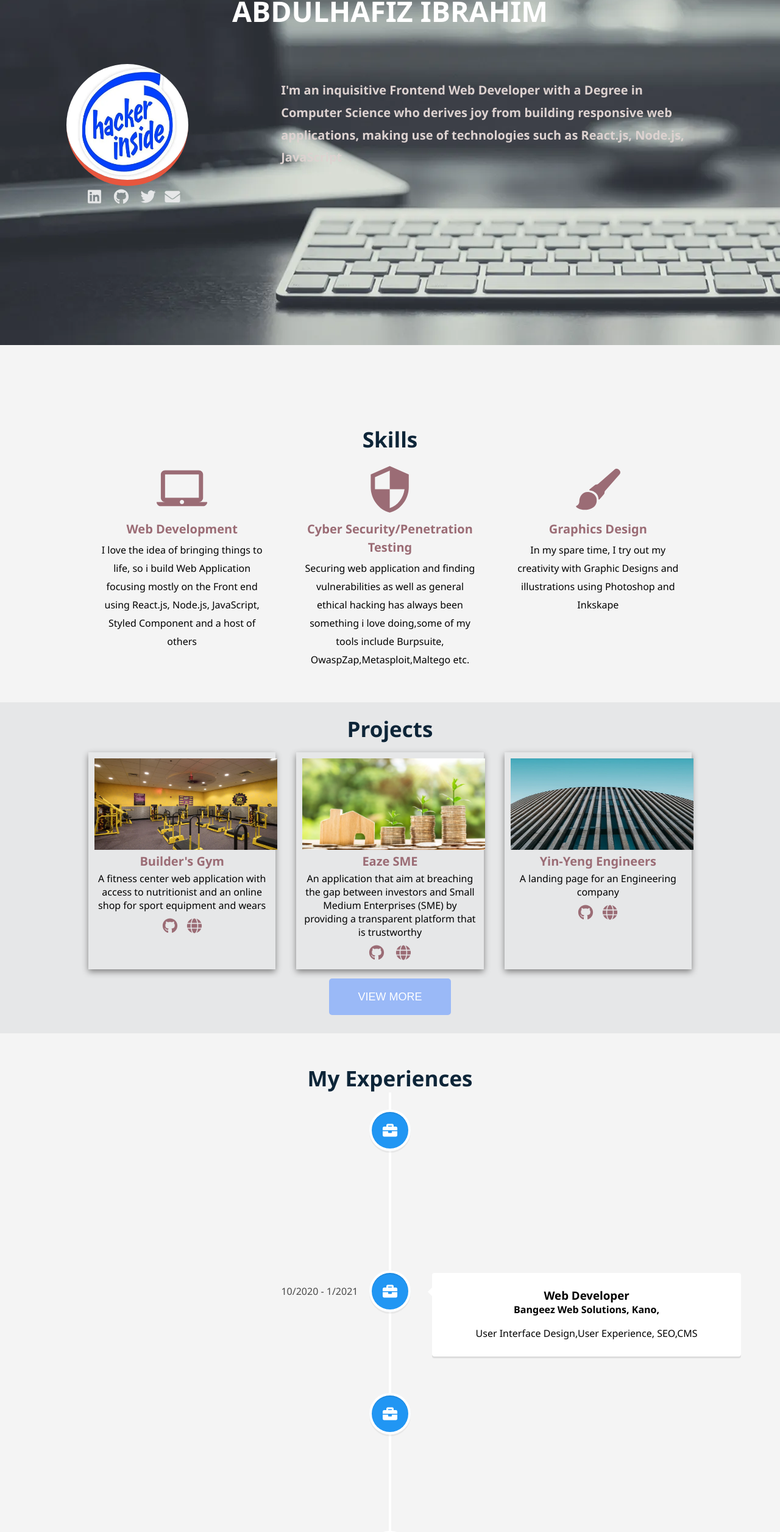
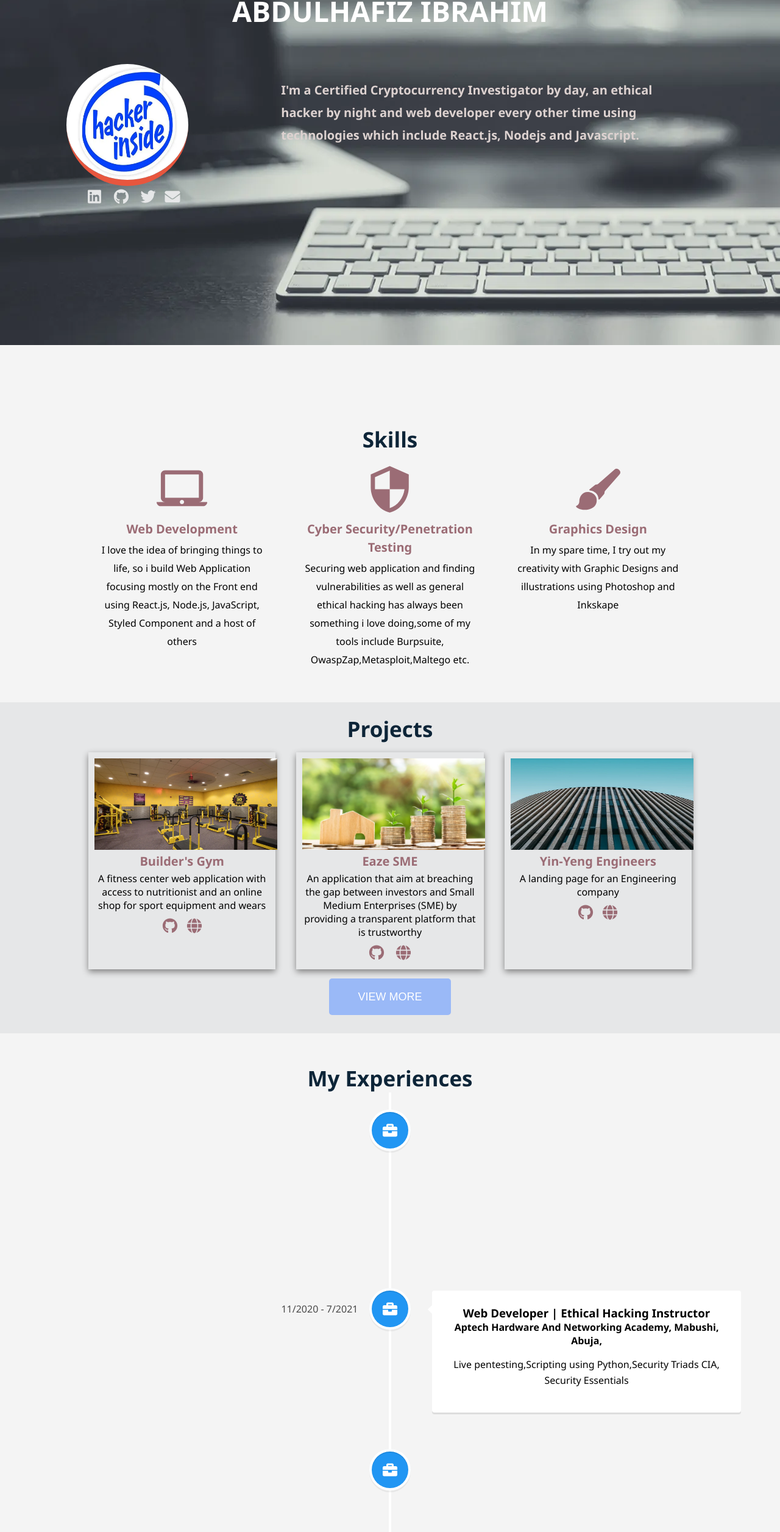
Before and after one commit to elfizzy/folio, a React (Create React App) app: page / in a window 1280 px wide. Shown: the part 114-2627 px from the top of the page at 61% size. Built offline with nearby package versions, Linux system fonts and the light colour scheme.

Commit message:
update to skills and overview

```diff
--- a/src/components/navBars/About.js
+++ b/src/components/navBars/About.js
@@ -20,8 +20,8 @@
 
       </div>
       <div className="disc">
-        <p>I'm an inquisitive Frontend Web Developer with a Degree in Computer Science who derives joy
-          from building responsive web applications, making use of technologies such as React.js, Node.js, JavaScript
+        <p>I'm a Certified Cryptocurrency Investigator by day, an ethical hacker by night and web developer every other time using technologies which
+          include React.js, Nodejs and Javascript.
         </p>
       </div>
       {/* <div className="boxing ">
--- a/src/components/navBars/Experiance.js
+++ b/src/components/navBars/Experiance.js
@@ -17,7 +17,23 @@
     className="vertical-timeline-element--work"
     contentStyle={{ background: 'rgb(33,  243 ,150 )'}}
     contentArrowStyle={{ borderRight: '7px solid  rgb(33, 150, 243)' }}
-    date="11/2020 - Present"
+    date="09/2021 - Present"
+    iconStyle={{ background: 'rgb(33, 150, 243)', color: '#fff' }}
+    icon={<FaBriefcase />}
+     >
+    <h3 className="vertical-timeline-element-title">Certified Cryptocurrency Investigator | Digital Forensics Specialist, A&D Forensics</h3>
+    <h4 className="vertical-timeline-element-subtitle">No. 3 Rabat Street,Wuse Zone 6, Abuja,</h4>
+    <p>
+    Investigating cryptocurrency related crime using tools such as Chainalysis Reactor, QLUE, Crystal blockchain, etc. as well as other forensics task's.
+    </p>
+    <p></p>
+
+  </VerticalTimelineElement>
+    <VerticalTimelineElement
+    className="vertical-timeline-element--work"
+    // contentStyle={{ background: 'rgb(33,  243 ,150 )'}}
+    // contentArrowStyle={{ borderRight: '7px solid  rgb(33, 150, 243)' }}
+    date="11/2020 - 7/2021"
     iconStyle={{ background: 'rgb(33, 150, 243)', color: '#fff' }}
     icon={<FaBriefcase />}
      >
@@ -34,7 +50,7 @@
     date="10/2020 - 1/2021"
     iconStyle={{ background: 'rgb(33, 150, 243)', color: '#fff' }}
     icon={<FaBriefcase  />}
-  >
+>
     <h3 className="vertical-timeline-element-title">Web Developer</h3>
     <h4 className="vertical-timeline-element-subtitle">Bangeez Web Solutions, Kano, </h4>
     <p>
@@ -48,12 +64,12 @@
     icon={<FaBriefcase style={{color:""}} />}
   >
     <h3 className="vertical-timeline-element-title">Front-End Developer</h3>
-    <h4 className="vertical-timeline-element-subtitle">Build for SDG challange (Remote), Facebook | Andela</h4>
+    <h4 className="vertical-timeline-element-subtitle">Build for SDG challenge (Remote), Facebook | Andela</h4>
     <p>
-      UI development,Endpoints connectivity, Password Strength indicator implementation,Admin Panel implementation
+      UI development,Endpoints connectivity, Password Strength indicator implementation, Admin Panel implementation
     </p>
   </VerticalTimelineElement>
-  <VerticalTimelineElement
+  {/* <VerticalTimelineElement
     className="vertical-timeline-element--work"
     date="4/2019 - 7/2019"
     iconStyle={{ background: 'rgb(33, 150, 243)', color: '#fff' }}
@@ -64,7 +80,7 @@
     <p>
       Hardware management, Software management,Audit
     </p>
-  </VerticalTimelineElement>
+  </VerticalTimelineElement> */}
 
   <VerticalTimelineElement
     className="vertical-timeline-element--work"
@@ -73,45 +89,15 @@
     icon={<FaBriefcase />}
   >
 
-    <h3 className="vertical-timeline-element-title">Front-End Devloper</h3>
+    <h3 className="vertical-timeline-element-title">Front-End Devloper(Intern)</h3>
     <h4 className="vertical-timeline-element-subtitle">Enovate Lab</h4>
-    {/* <p>
-      Strategy, Social Media
-    </p> */} UI/UX Design, Wordpress and CMS, Brainstorming sessions, Digital Marketing
-    {/* <li>Company website</li>
-    <li>Colaborated with stakeholders during dev process</li>
-    <li>Collaboration with design team</li>
-    <li>Provided insite during brainstorming session</li> */}
+    <p>
+    UI/UX Design, Wordpress and CMS, Brainstorming sessions, Digital Marketing
+    </p>
+
 
   </VerticalTimelineElement>
-  {/* <VerticalTimelineElement
-    className="vertical-timeline-element--education"
-    date="November 2012"
-    iconStyle={{ background: 'rgb(233, 30, 99)', color: '#fff' }}
-    icon={<FaGlobe/>}
-  >
-    <h3 className="vertical-timeline-element-title">Agile Development Scrum Master</h3>
-    <h4 className="vertical-timeline-element-subtitle">Certification</h4>
-    <p>
-      Creative Direction, User Experience, Visual Design
-    </p>
-  </VerticalTimelineElement>
-  <VerticalTimelineElement
-    className="vertical-timeline-element--education"
-    date="2002 - 2006"
-    iconStyle={{ background: 'rgb(233, 30, 99)', color: '#fff' }}
-    icon={<FaGlobe />}
-  >
-    <h3 className="vertical-timeline-element-title">Bachelor of Science in Interactive Digital Media Visual Imaging</h3>
-    <h4 className="vertical-timeline-element-subtitle">Bachelor Degree</h4>
-    <p>
-      Creative Direction, Visual Design
-    </p>
-  </VerticalTimelineElement> */}
-  {/* <VerticalTimelineElement
-    iconStyle={{ background: 'rgb(16, 204, 82)', color: '#fff' }}
-    icon={<FaGlobe />}
-  /> */}
+
 </VerticalTimeline>
     </section>
 
```
Also changed, not shown: 1 other file (tests, documents, lock files or other folders).
